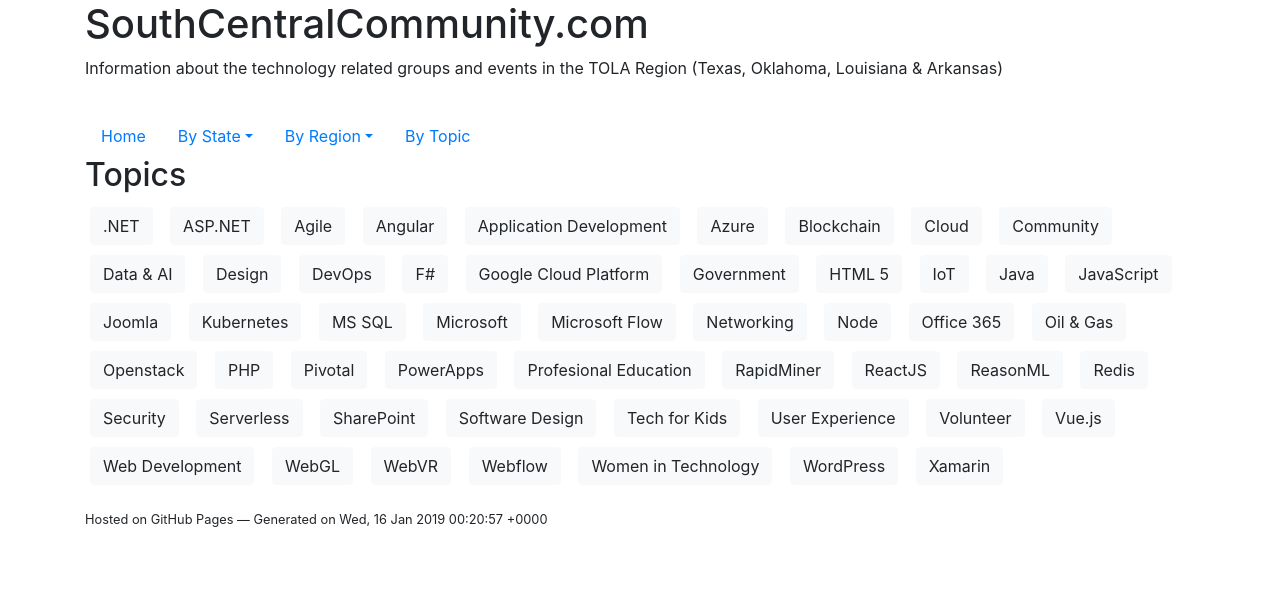
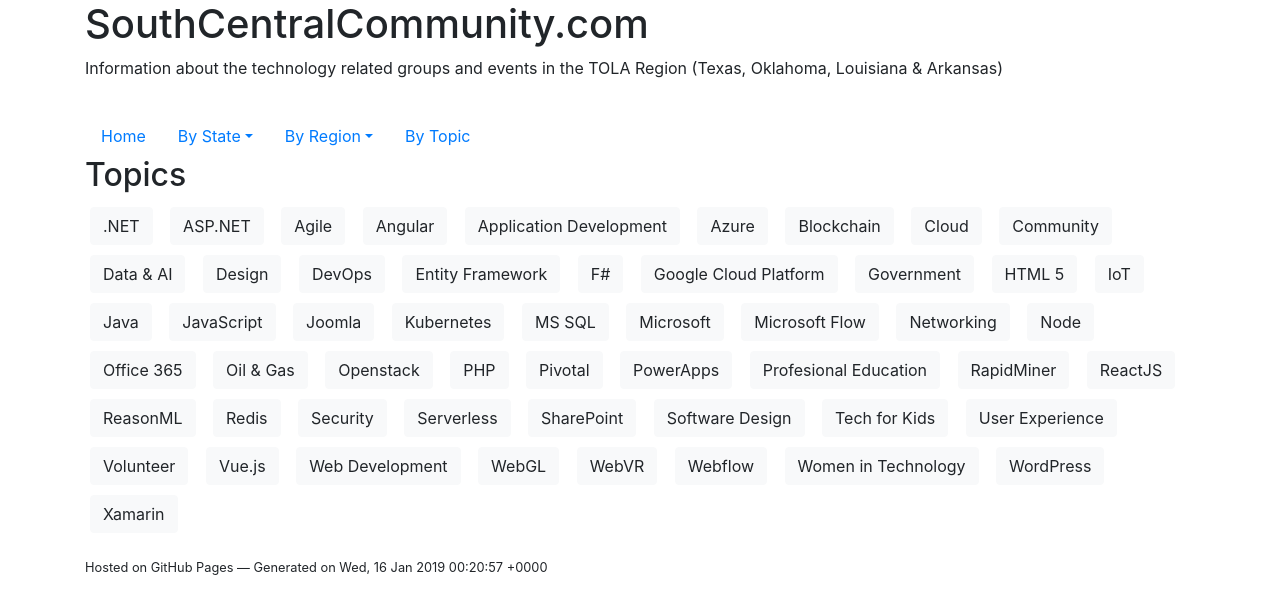
Before and after one commit to southcentralcommunity/southcentralcommunity.github.io, a Jekyll site: the page built from topics.md, in a window 1280 px wide. Shown: the top 614 px of the page. Built offline with Jekyll 4.4.1, drawn with Linux system fonts in a browser that asks for light colours.

Commit message:
added ef

```diff
--- /dev/null
+++ b/_topics/ef.md
@@ -0,0 +1,4 @@
+---
+slug: ef
+title: Entity Framework
+---
```
Also changed, not shown: _events/20190307_MvpMix.md (+1 -1 lines).
